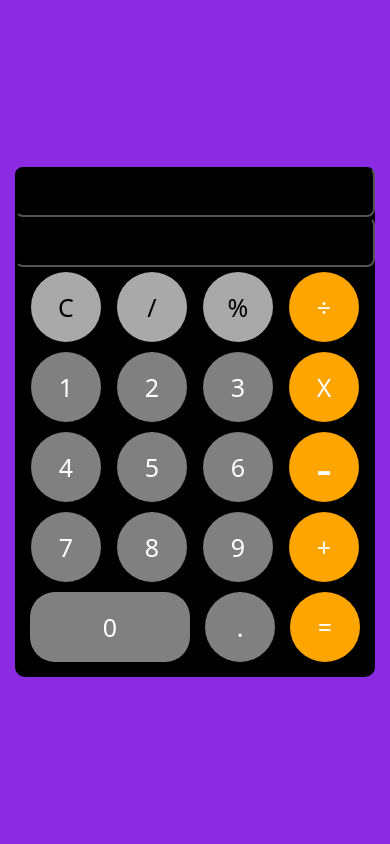
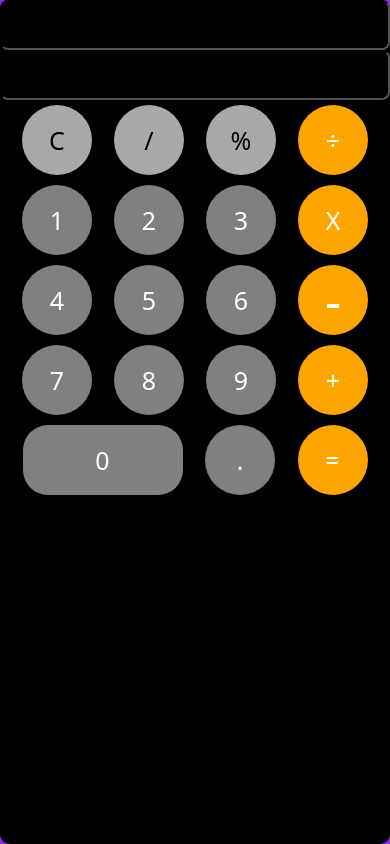
Before and after one commit to Niju-Shabin/CAALXx, a plain HTML site: page index.html in a window 390 px wide. Drawn offline with Linux system fonts and the light colour scheme.

Commit message:
Update CL.CSS

```diff
--- a/CL.CSS
+++ b/CL.CSS
@@ -82,3 +82,10 @@
     background-color: darkgrey;
     color: #000;
 }
+
+@media screen and (max-width: 600px){
+    .calhome{
+        height: 100%;
+        width: 100%;
+    }
+}
```
